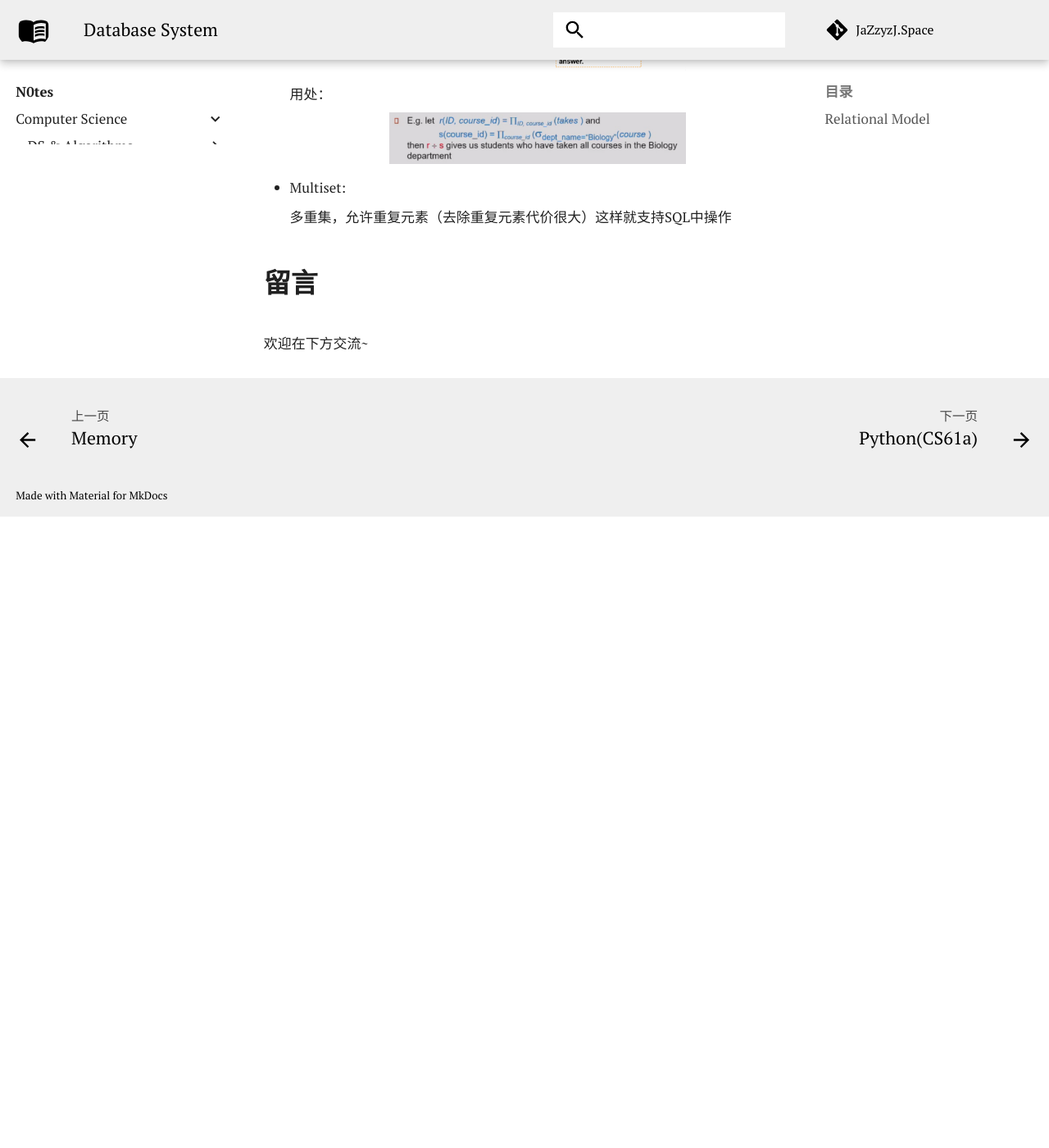
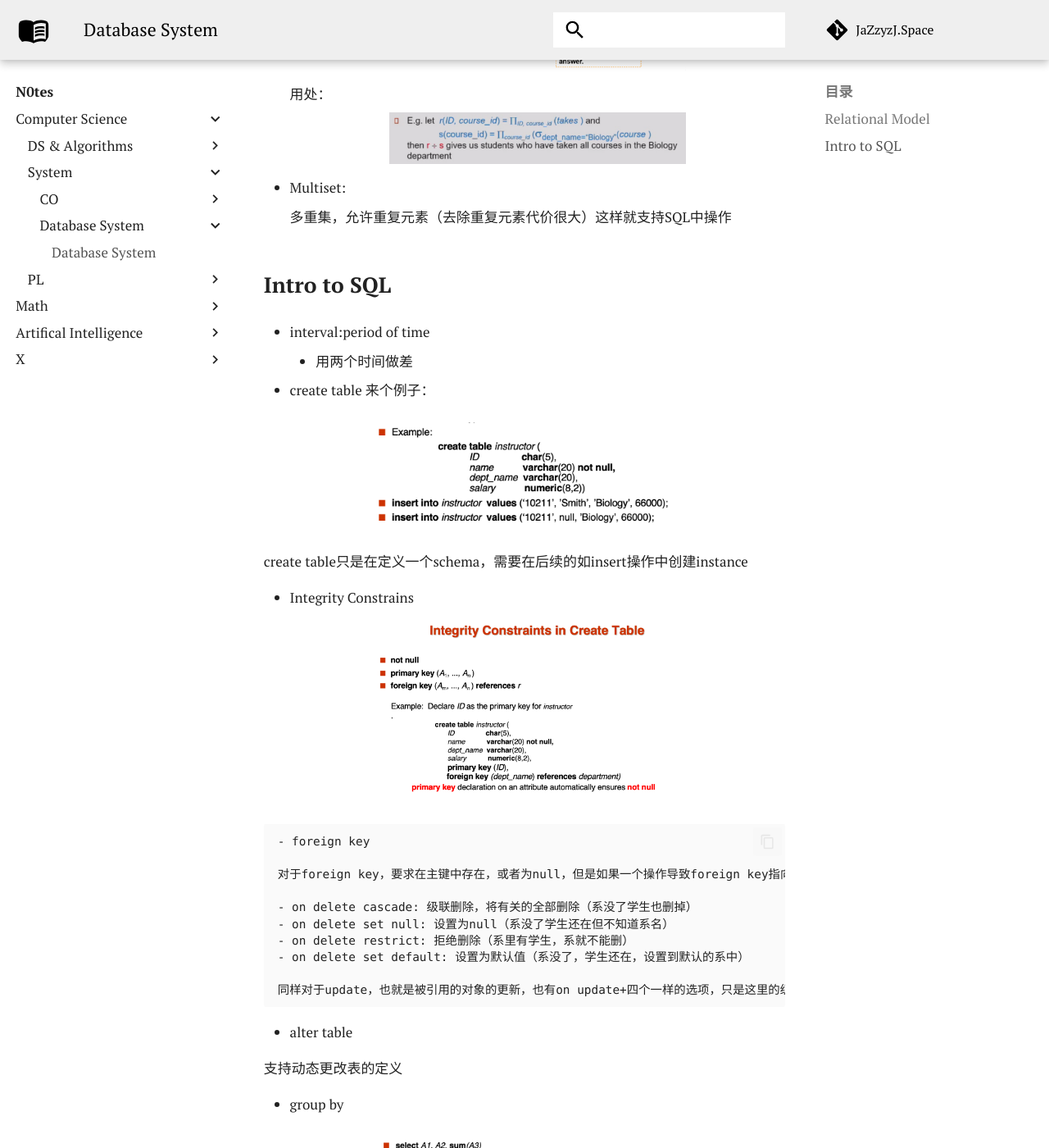
Before and after one commit to JazZyzJ/JazZyzJ.github.io, an MkDocs documentation site: the page built from docs/notes/cs/Sys/dbs/dbsmemo.md, in a window 1280 px wide and 1400 px high, scrolled down 2561 px. Shown: the whole window at 82% size. Built offline with MkDocs 1.6.1 and Material for MkDocs 9.7.7, drawn with Linux system fonts in a browser that asks for light colours; some web fonts are replaced; comment, search, counter and statistics services are not loaded; before the commit the page ends 3191 px from its top, so only the background shows below that.

Commit message:
add random process and update dbsmemo

```diff
--- a/docs/notes/cs/Sys/dbs/dbsmemo.md
+++ b/docs/notes/cs/Sys/dbs/dbsmemo.md
@@ -79,3 +79,54 @@ mutiset 是允许重复元素的
 - Multiset:
 
     多重集，允许重复元素（去除重复元素代价很大）这样就支持SQL中操作
+
+
+## Intro to SQL
+
+- interval:period of time
+    - 用两个时间做差
+
+- create table
+来个例子：
+
+<div align="center" >
+    <img src="/../../../../assets/pics/dbs/dbs7.png" style="width: 60%;">
+    </div>
+create table只是在定义一个schema，需要在后续的如insert操作中创建instance
+
+- Integrity Constrains
+
+<div align="center" >
+    <img src="/../../../../assets/pics/dbs/dbs8.png" style="width: 60%;">
+    </div>
+
+    - foreign key
+
+    对于foreign key，要求在主键中存在，或者为null，但是如果一个操作导致foreign key指向的对象被删除，会有以下可选项：
+
+    - on delete cascade: 级联删除，将有关的全部删除（系没了学生也删掉）
+    - on delete set null: 设置为null（系没了学生还在但不知道系名）
+    - on delete restrict: 拒绝删除（系里有学生，系就不能删）
+    - on delete set default: 设置为默认值（系没了，学生还在，设置到默认的系中）
+
+    同样对于update，也就是被引用的对象的更新，也有on update+四个一样的选项，只是这里的级联是更新所有引用者的值
+
+
+- alter table
+
+支持动态更改表的定义
+
+
+- group by
+
+<div align="center" >
+    <img src="/../../../../assets/pics/dbs/dbs9.png" style="width: 60%;">
+    </div>
+
+- natural join
+
+简化操作
+
+<div align="center" >
+    <img src="/../../../../assets/pics/dbs/dbs10.png" style="width: 60%;">
+    </div>
--- a/mkdocs.yml
+++ b/mkdocs.yml
@@ -132,6 +132,7 @@ nav:
           - Parallel: notes/cs/algorithm/para.md
           - External Sort: notes/cs/algorithm/external.md
         - System:
+          - notes/cs/Sys/index.md
           - CO:
             - notes/cs/Sys/CO/index.md
             - Arithmetic: notes/cs/Sys/CO/arithmetic.md
@@ -144,6 +145,10 @@ nav:
           - Python(CS61a): notes/lingo/cs61a.md
           - Verilog: notes/lingo/verilog.md
           - C++: notes/lingo/cpp.md
+      - Math:
+        - notes/math/index.md
+        - Random Process:
+          - notes/math/randomprocess/index.md
       - Artifical Intelligence:
         - notes/ai/index.md
         - Deep Generative Model:
```
Also changed, not shown: docs/notes/math/randomprocess/index.md (added, +7 -0 lines), docs/assets/pics/dbs/dbs10.png (added), docs/assets/pics/dbs/dbs7.png (added), docs/assets/pics/dbs/dbs8.png (added), docs/assets/pics/dbs/dbs9.png (added), docs/notes/cs/Sys/index.md (added), docs/notes/math/index.md (added).
